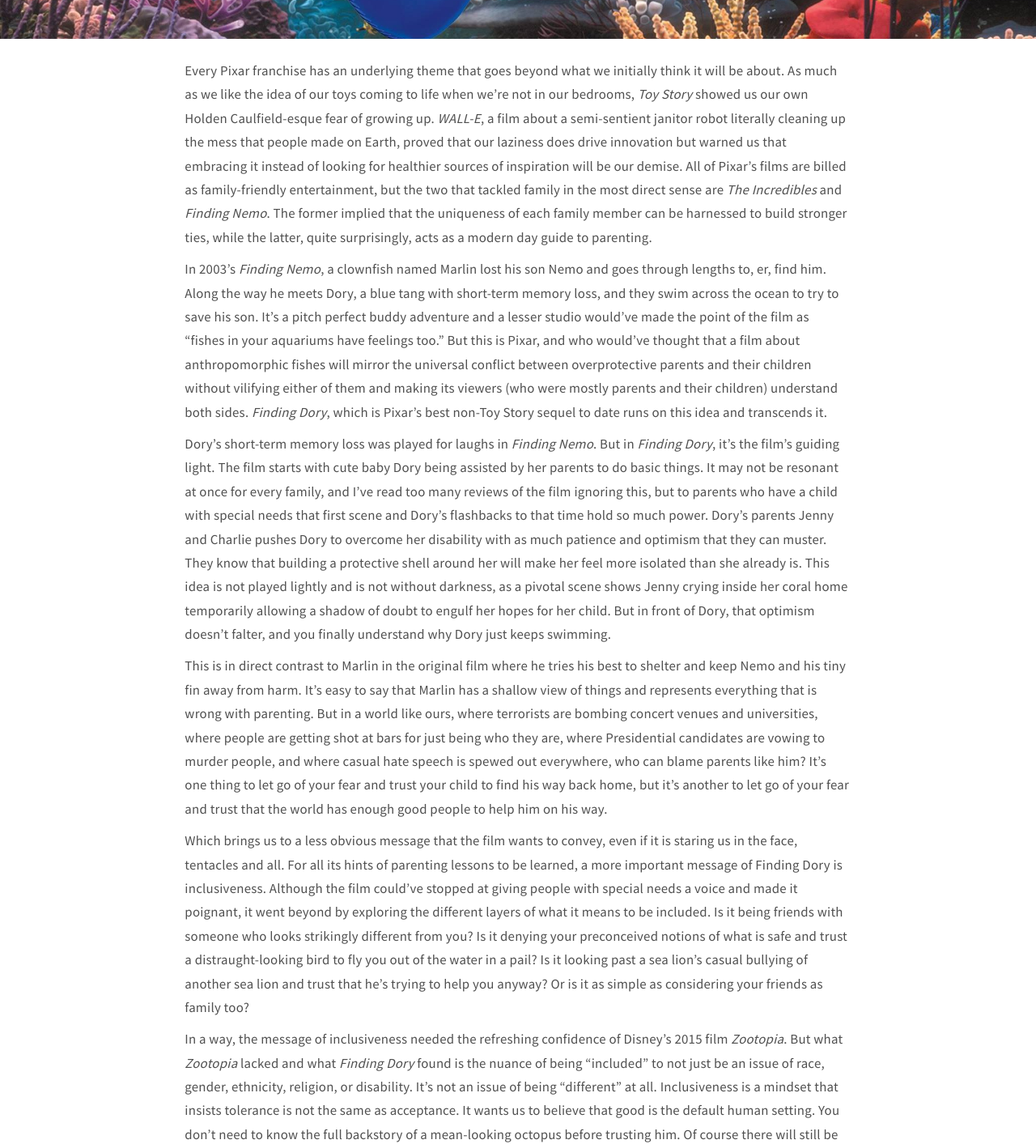
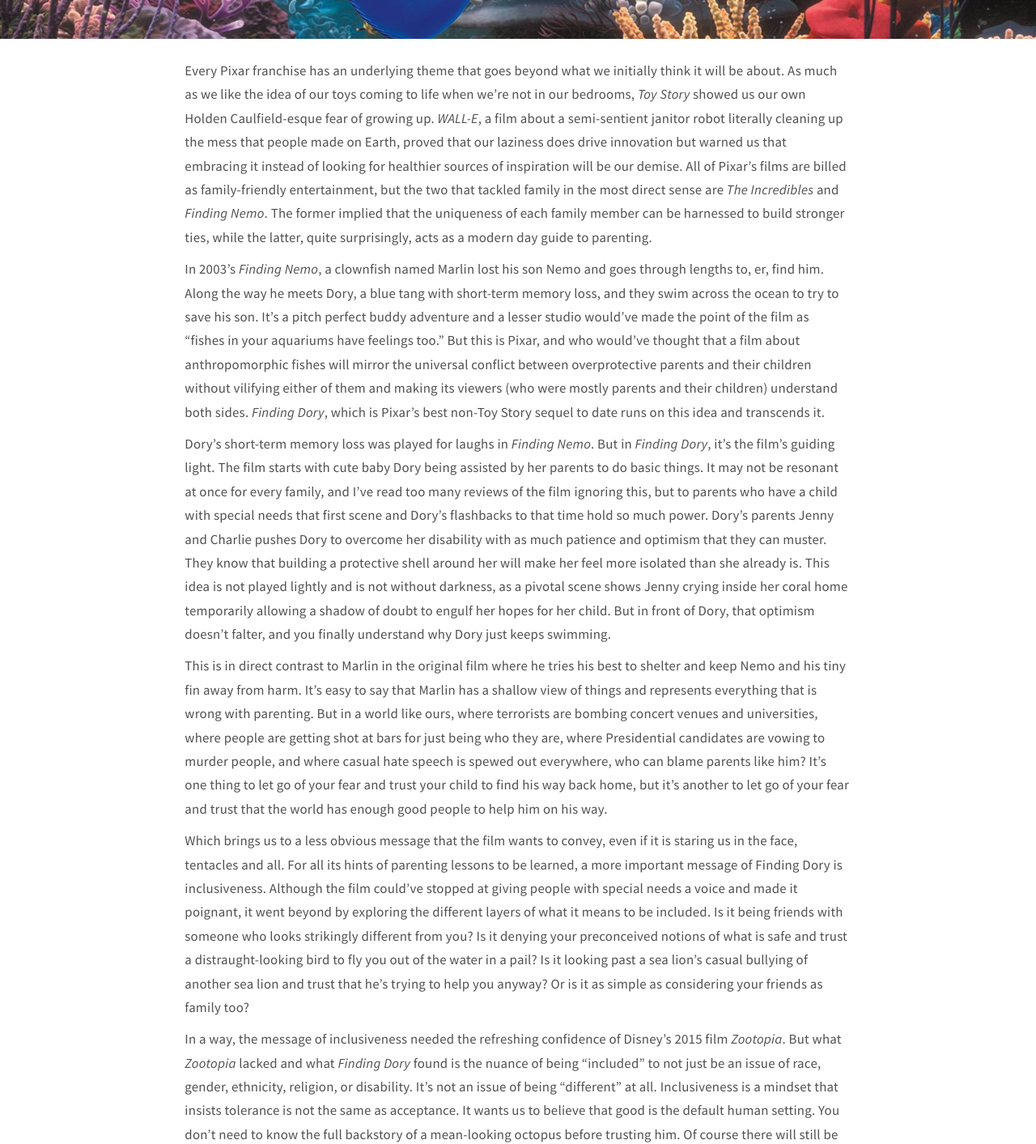
Before and after one commit to ralphgregor/ralphgregor.github.io, a Jekyll site: the page built from blog/_posts/2016-06-18-finding-dory.md, in a window 1280 px wide. Shown: the part 421-1834 px from the top of the page at 81% size. Built offline with Jekyll 4.4.1, drawn with Linux system fonts in a browser that asks for light colours; nearby versions of some CDN libraries; comment, search, counter and statistics services are not loaded.

Commit message:
Changing fonts

```diff
--- a/css/base.css
+++ b/css/base.css
@@ -22,7 +22,7 @@
 }*/
 
 @import url(https://fonts.googleapis.com/css?family=Quicksand);
-@import url(https://fonts.googleapis.com/css?family=Source+Sans+Pro:400,600,300);
+@import url(https://fonts.googleapis.com/css?family=Source+Sans+Pro:400,400italic,600);
 
 html {
 	-webkit-text-size-adjust: 200%;
```
